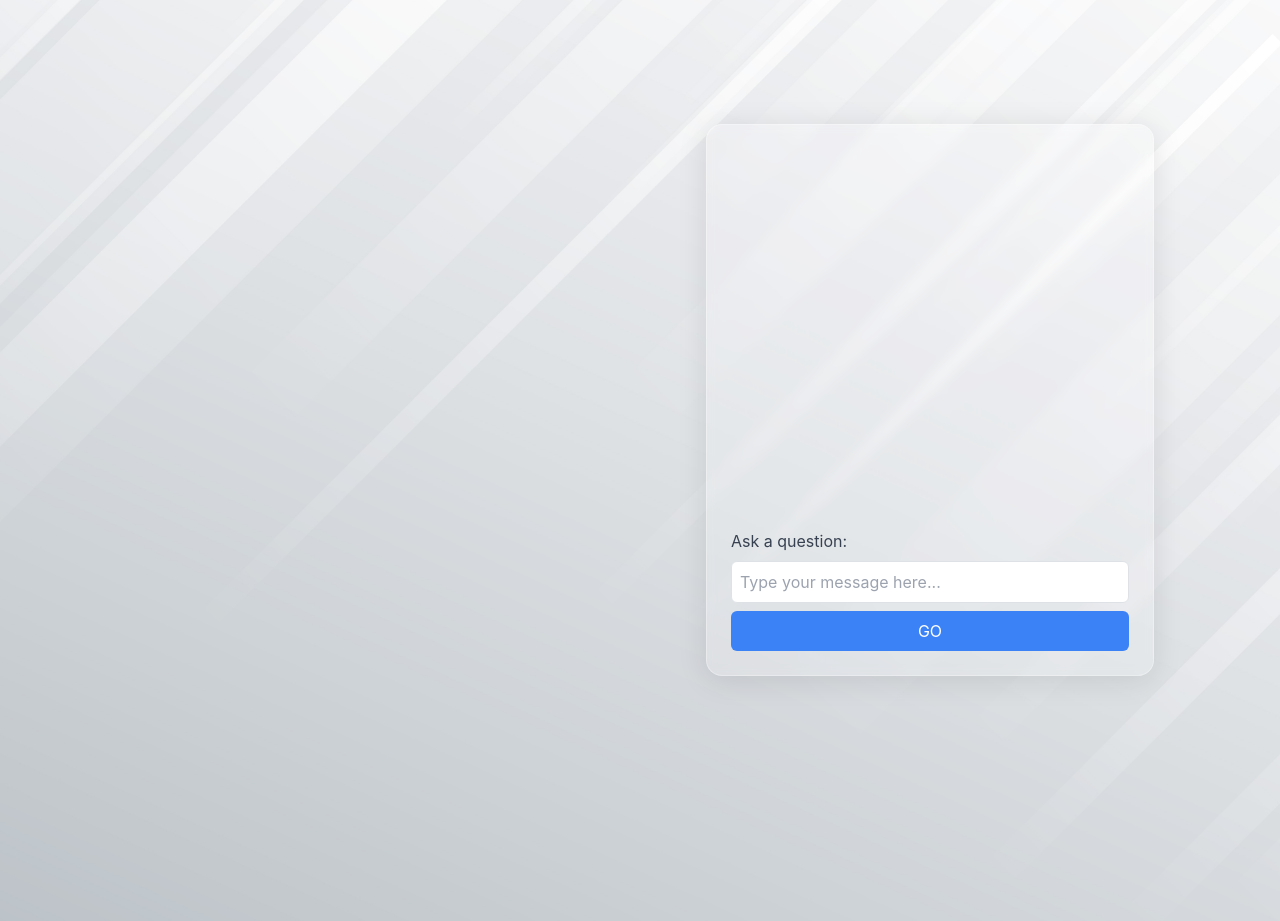
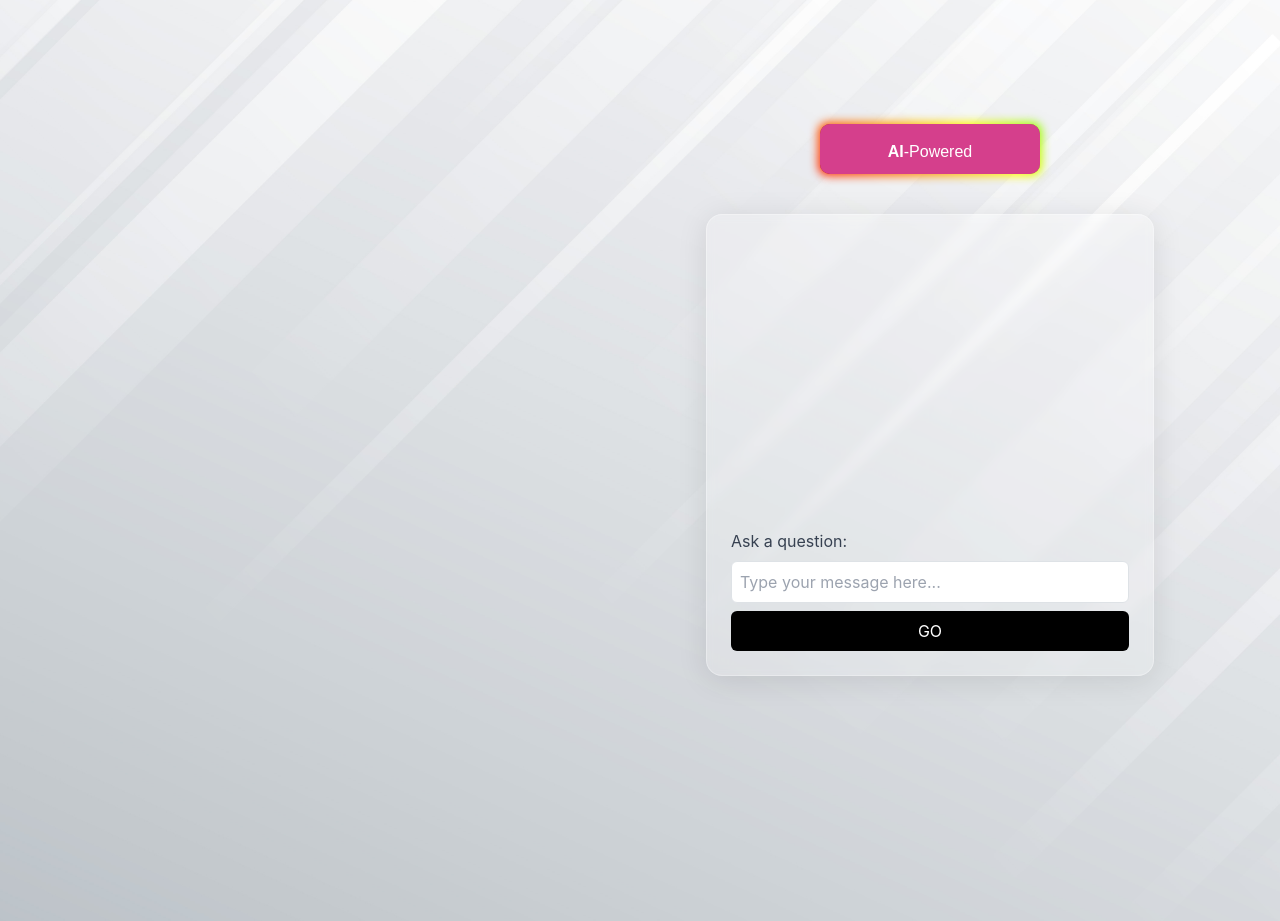
Before and after one commit to pamuditha-senanayake/Project-2-2, a React (Create React App) app in the folder client/: page /pay in a window 1280 px wide. Shown: the part 3900-4821 px from the top of the page. Built offline with nearby package versions, Linux system fonts and the light colour scheme.

Commit message:
update home 2-

```diff
--- a/client/src/App.css
+++ b/client/src/App.css
@@ -8,7 +8,8 @@
 }
 
 .homepage1 {
-  background-image: linear-gradient( 135deg, #F6CEEC 10%, #D939CD 100%);}
+    background-image: linear-gradient(135deg, #F6CEEC 10%, #D939CD 100%);
+}
 
 
 @media (prefers-reduced-motion: no-preference) {
@@ -41,23 +42,23 @@
     }
 }
 
-@keyframes appear{
-  from{
+@keyframes appear {
+    from {
         opacity: 0;
         scale: 0.5;
-    filter:blur(20px);
+        filter: blur(20px);
     }
-  to{
+    to {
         opacity: 1;
         transform: scale(1);
-    filter:blur(0);
+        filter: blur(0);
     }
 }
 
-.card{
+.card {
     animation: appear 1s ease-in-out;
-  animation-timeline:view();
-  animation-range:entry 0;
+    animation-timeline: view();
+    animation-range: entry 0;
 
 }
 
@@ -75,3 +76,65 @@
 .card:hover {
     animation: hoverAppear 0.5s ease-in-out forwards;
 }
+
+.glow-on-hover {
+    width: 220px;
+    height: 50px;
+    border: none;
+    outline: none;
+    color: #fff;
+    background: #111;
+    cursor: pointer;
+    position: relative;
+    z-index: 0;
+    border-radius: 10px;
+}
+
+.glow-on-hover:before {
+    content: '';
+    background: linear-gradient(45deg, #ff0000, #ff7300, #fffb00, #48ff00, #00ffd5, #002bff, #7a00ff, #ff00c8, #ff0000);
+    position: absolute;
+    top: -2px;
+    left: -2px;
+    background-size: 400%;
+    z-index: -1;
+    filter: blur(5px);
+    width: calc(100% + 4px);
+    height: calc(100% + 4px);
+    animation: glowing 20s linear infinite;
+    opacity: 1; /* Make the glow always visible */
+    transition: opacity .3s ease-in-out;
+    border-radius: 10px;
+}
+
+.glow-on-hover:active {
+    color: #000;
+}
+
+.glow-on-hover:active:after {
+    background: transparent;
+}
+
+.glow-on-hover:after {
+    z-index: -1;
+    content: '';
+    position: absolute;
+    width: 100%;
+    height: 100%;
+    background: #D53F8C;
+    left: 0;
+    top: 0;
+    border-radius: 10px;
+}
+
+@keyframes glowing {
+    0% {
+        background-position: 0 0;
+    }
+    50% {
+        background-position: 400% 0;
+    }
+    100% {
+        background-position: 0 0;
+    }
+}
--- a/client/src/pages/pamuditha/home.js
+++ b/client/src/pages/pamuditha/home.js
@@ -11,8 +11,10 @@
 import homepic6 from "../../images/e.jpg";
 import homepic7 from "../../images/f.jpg";
 import bride from "../../images/file.png";
+import star from "../../images/s.png";
 import {GoogleMap, LoadScript, Marker} from "@react-google-maps/api";
 import {useLogout} from './authUtils';
+
 
 // Function to smoothly scroll to a section
 const scrollToSection = (sectionId) => {
@@ -53,6 +55,7 @@
 //
 // export {SplineViewer};
 
+
 const PictureGrid = () => {
     // Replace these src paths with your actual image paths
     const imageSrcs = [
@@ -81,109 +84,6 @@
 };
 
 export {PictureGrid};
-
-
-const Carousel = () => {
-    const [currentIndex, setCurrentIndex] = useState(0);
-
-    // Array holding images and text content for each slide
-    const slides = [
-        {
-            image: homepic2,
-            text: {
-                title: 'Professional Hairdressing',
-                description: 'Get the latest styles and trends from our expert stylists.',
-            },
-        },
-        {
-            image: homepic,
-            text: {
-                title: 'Luxury Manicures',
-                description: 'Pamper yourself with our range of nail services.',
-            },
-        },
-        {
-            image: homepic2,
-            text: {
-                title: 'Relaxing Spa Treatments',
-                description: 'Indulge in our soothing spa treatments for ultimate relaxation.',
-            },
-        },
-    ];
-
-    const goToPrevious = () => {
-        const isFirstSlide = currentIndex === 0;
-        const newIndex = isFirstSlide ? slides.length - 1 : currentIndex - 1;
-        setCurrentIndex(newIndex);
-    };
-
-    const goToNext = () => {
-        const isLastSlide = currentIndex === slides.length - 1;
-        const newIndex = isLastSlide ? 0 : currentIndex + 1;
-        setCurrentIndex(newIndex);
-    };
-
-    const goToSlide = (index) => {
-        setCurrentIndex(index);
-    };
-
-    return (
-        <div className="relative w-[90%] h-full overflow-hidden">
-            <div className="relative w-full h-full flex">
-                <div
-                    className="flex transition-transform duration-700 ease-in-out"
-                    style={{transform: `translateX(-${currentIndex * 100}%)`}}
-                >
-                    {slides.map((slide, index) => (
-                        <div key={index} className="relative w-full flex-shrink-0 h-full">
-                            <img
-                                src={slide.image}
-                                alt={`Slide ${index + 1}`}
-                                className="w-full h-full object-cover"
-                            />
-                            <div
-                                className="absolute bottom-0 left-0 right-0 flex flex-col justify-end items-center bg-black bg-opacity-50 text-center p-4">
-                                <h1 className="text-white text-2xl">{slide.text.title}</h1>
-                                <p className="text-white">{slide.text.description}</p>
-                            </div>
-                        </div>
-                    ))}
-                </div>
-
-                {/* Previous Button */}
-                <button
-                    onClick={goToPrevious}
-                    className="absolute top-1/2 transform -translate-y-1/2 left-4 bg-white text-black p-2 rounded-full z-10"
-                >
-                    &#9664;
-                </button>
-
-                {/* Next Button */}
-                <button
-                    onClick={goToNext}
-                    className="absolute top-1/2 transform -translate-y-1/2 right-4 bg-white text-black p-2 rounded-full z-10"
-                >
-                    &#9654;
-                </button>
-            </div>
-
-            {/* Indicators */}
-            <div className="absolute bottom-4 left-1/2 transform -translate-x-1/2 flex space-x-2 z-10">
-                {slides.map((_, index) => (
-                    <button
-                        key={index}
-                        className={`w-3 h-3 rounded-full ${
-                            currentIndex === index ? 'bg-white' : 'bg-gray-400'
-                        }`}
-                        onClick={() => goToSlide(index)}
-                    />
-                ))}
-            </div>
-        </div>
-    );
-};
-
-export {Carousel};
 
 
 const Card = () => {
@@ -295,7 +195,20 @@
     };
 
     return (
-        <div className="flex justify-center items-center h-full">
+        <div className="flex flex-col items-center h-full">
+            <div className="mb-10 justify-center content-center">
+                <button
+                    className="glow-on-hover julius-sans-one-regular justify-center content-center pt-3 flex flex-row"
+                    type="button">
+
+
+                    {/*<img src={star} alt="Icon" className="icon w-[20px]"/>*/}
+                    <b>AI</b>
+                    -Powered
+
+                </button>
+
+            </div>
             <div
                 className="w-full max-w-md rounded-lg shadow-lg p-6 flex flex-col h-full"
                 style={{
@@ -312,7 +225,7 @@
                     {messages.map((msg, index) => (
                         <div
                             key={index}
-                            className={`message p-3 mb-2 rounded-lg ${msg.type === 'user' ? 'bg-blue-500 text-white self-end' : 'bg-gray-200 text-gray-700 self-start'}`}
+                            className={`message p-3 mb-2 rounded-lg ${msg.type === 'user' ? 'bg-pink-500 text-white self-end' : 'bg-gray-200 text-gray-700 self-start'}`}
                         >
                             <p>{msg.text}</p>
                         </div>
@@ -331,7 +244,7 @@
                     />
                     <button
                         type="submit"
-                        className="bg-blue-500 text-white p-2 rounded-md hover:bg-blue-600 transition-colors"
+                        className="bg-black text-white p-2 rounded-md hover:bg-pink-700 transition-colors"
                     >
                         GO
                     </button>
@@ -589,7 +502,9 @@
                         </div>
                     </div>
                     <div className="w-[50%] flex items-center justify-center h-full pt-5 pb-5">
-                        <div className="w-[90%] h-[50%]">
+                        <div className="w-[90%] h-[50%] ">
+
+
                             <ChatComponent/>
                         </div>
                     </div>
--- a/client/src/pages/pamuditha/register.js
+++ b/client/src/pages/pamuditha/register.js
@@ -2,6 +2,25 @@
 import backgroundImage from "../../images/5.jpg";
 import {useNavigate} from 'react-router-dom';
 import google from "../../images/google.png";
+
+const Button = () => {
+    const navigate = useNavigate();
+
+    const handleClick = () => {
+        navigate('/');
+    };
+
+    return (
+        <button
+            onClick={handleClick}
+            className="flex  items-center justify-center h-10 julius-sans-one-regular w-24 bg-pink-500 text-white border-[1px]  rounded-lg  transition-transform transform hover:translate-y-[-2px] hover:shadow-xl hover:translate-x-[-5px]"
+        >
+            Log-In
+        </button>
+    );
+};
+
+export {Button};
 
 const Register = () => {
     const [formData, setFormData] = useState({
@@ -92,7 +111,7 @@
                     className="peer ring-0 bg-pink-400 rounded-full outline-none duration-300 after:duration-500 w-12 h-12 shadow-md peer-checked:bg-emerald-500 peer-focus:outline-none after:content-['✖️'] after:rounded-full after:absolute after:outline-none after:h-10 after:w-10 after:bg-gray-50 after:top-1 after:left-1 after:flex after:justify-center after:items-center peer-hover:after:scale-75 peer-checked:after:content-['✔️'] after:-rotate-180 peer-checked:after:rotate-0">
                 </div>
             </label>
-            <div className="flex flex-row w-[70%] h-[600px] bg-opacity-70">
+            <div className="flex flex-row w-[70%] h-[650px] bg-opacity-70">
                 <div className="flex flex-col order-2 w-[50%] h-full items-end justify-center pr-5"
                      style={{
                          background: 'rgba(87, 40, 215, 0.2)',
@@ -107,9 +126,12 @@
                     <p className="text-5xl text-white julius-sans-one-regular text-center">DIAMOND</p>
                     <br/>
                     <p className="text-base text-white text-center">BY SAHASRA RAJAPAKSHA</p>
+                    <div className="pt-5 ">
+                        <Button/>
+                    </div>
                 </div>
 
-                <div className="flex order-1 w-[50%] h-full bg-pink-300 justify-center pl-9 items-center">
+                <div className="flex order-1 w-[50%] h-full bg-pink-300 justify-center items-center">
                     <div className="p-8 rounded-lg w-full max-w-sm">
                         <h2 className="text-2xl font-bold mb-6 text-left julius-sans-one-regular">REGISTER</h2>
 
@@ -167,7 +189,7 @@
 
                             <button
                                 type="submit"
-                                className="w-full py-2 px-4 bg-neutral-800 text-white font-semibold rounded-lg shadow-md hover:bg-pink-700 focus:outline-none focus:ring-2 focus:ring-indigo-500 focus:ring-offset-2"
+                                className="w-full py-2 px-4 bg-neutral-800 julius-sans-one-regular text-white font-semibold rounded-lg shadow-md hover:bg-pink-700 focus:outline-none focus:ring-2 focus:ring-indigo-500 focus:ring-offset-2"
                             >
                                 Register
                             </button>
```
Also changed, not shown: client/src/pages/pamuditha/login.js (+35 -4 lines), client/src/images/s.png (added). Lines whose indentation alone changed are shown as unchanged.
